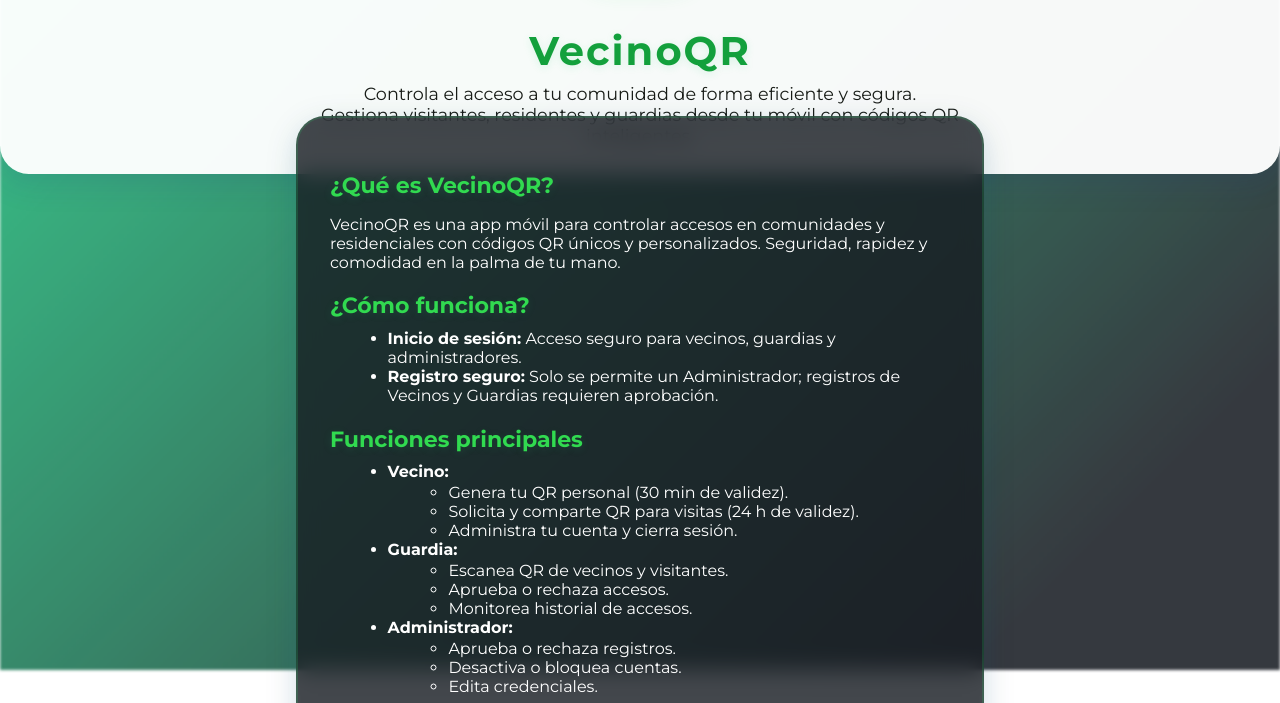
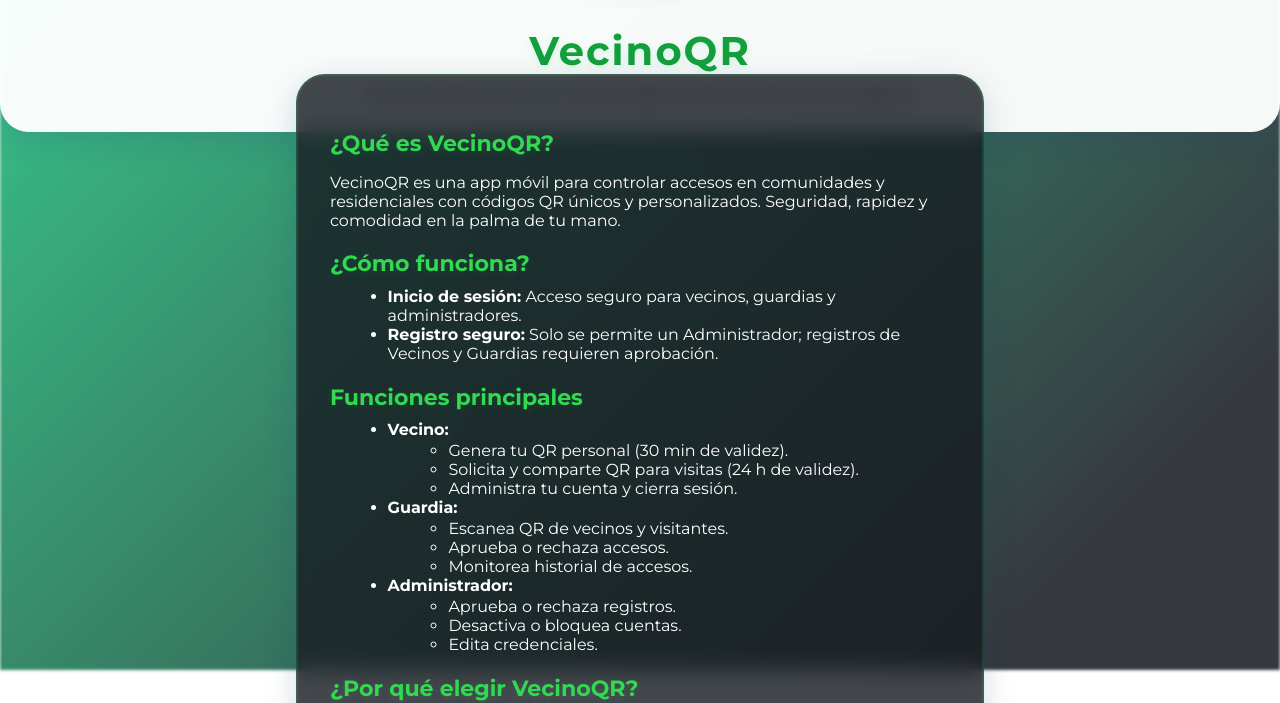
Before and after one commit to Luisf2020/paginavecinoqr, a plain HTML site: page frontend/index.html in a window 1280 px wide. Shown: the part 130-833 px from the top of the page. Drawn offline with Linux system fonts and the light colour scheme.

Commit message:
Update index.html

```diff
--- a/frontend/index.html
+++ b/frontend/index.html
@@ -14,7 +14,7 @@
     <h1>VecinoQR</h1>
     <p>
       Controla el acceso a tu comunidad de forma eficiente y segura.<br>
-      Gestiona visitantes, residentes y guardias desde tu móvil con códigos QR inteligentes.
+
     </p>
   </header>
   <div class="container">
```
